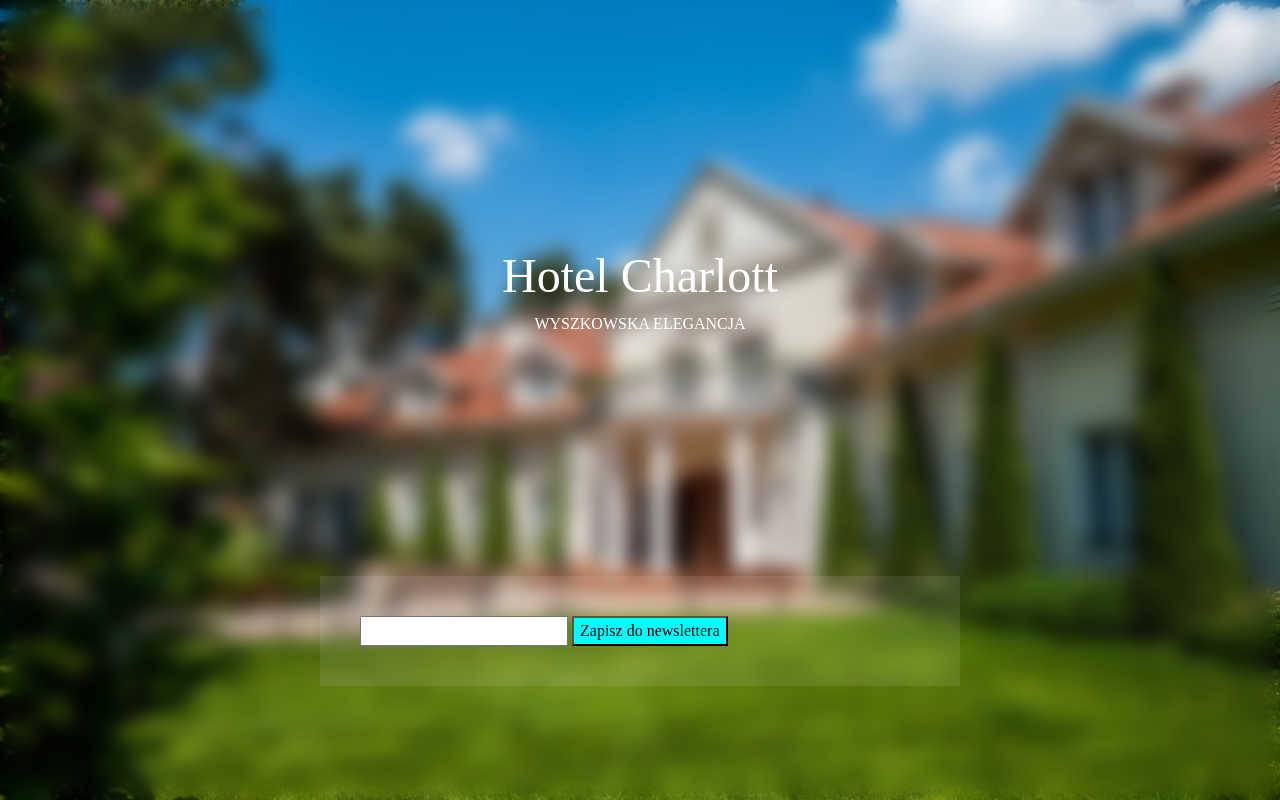
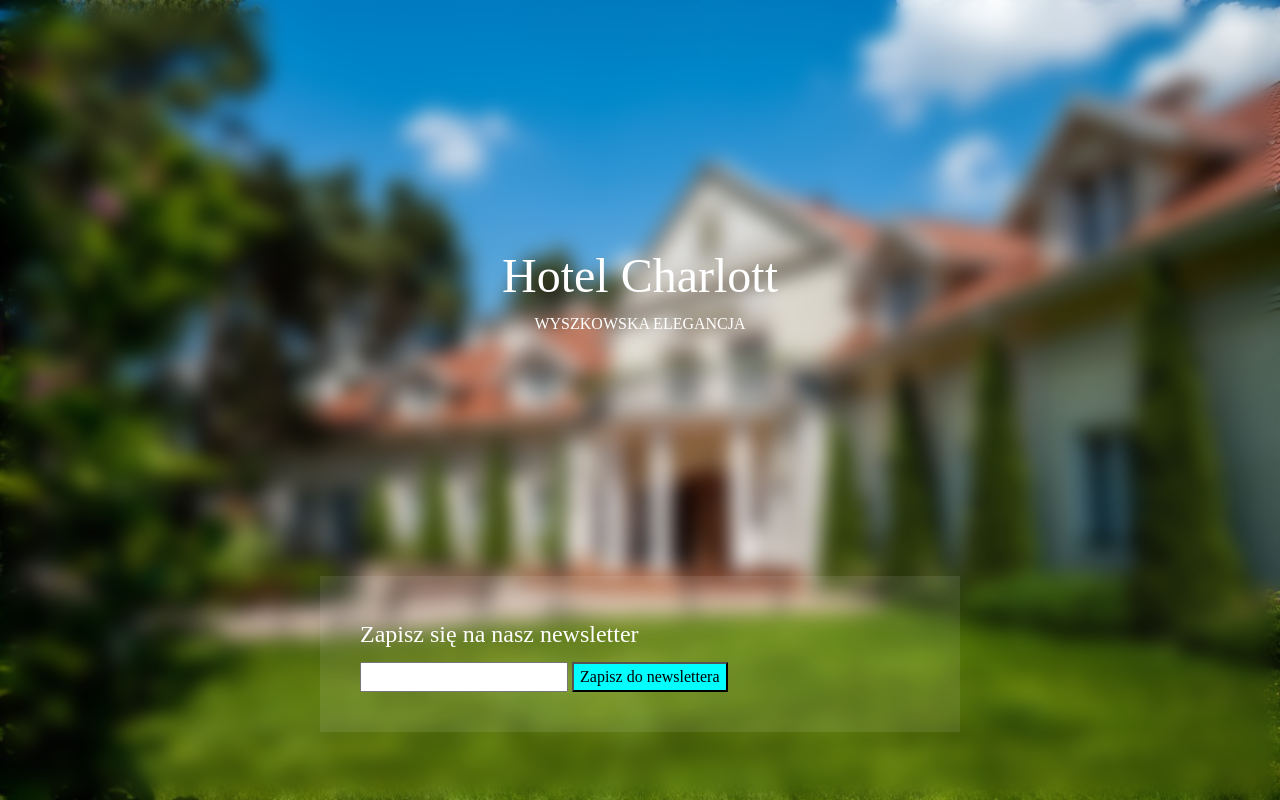
Before and after one commit to KarolNobis/html-starter, a website: page index.html in a window 1280 px wide. Drawn offline with Linux system fonts and the light colour scheme.

Commit message:
Czcionka

```diff
--- a/index.html
+++ b/index.html
@@ -18,6 +18,7 @@
         <span>Wyszkowska elegancja</span>
       </section>
       <section class="newsletter">
+        <h2>Zapisz się na nasz newsletter</h2>
         <form>
           <input/>
           <button>Zapisz do newslettera</button>
```
